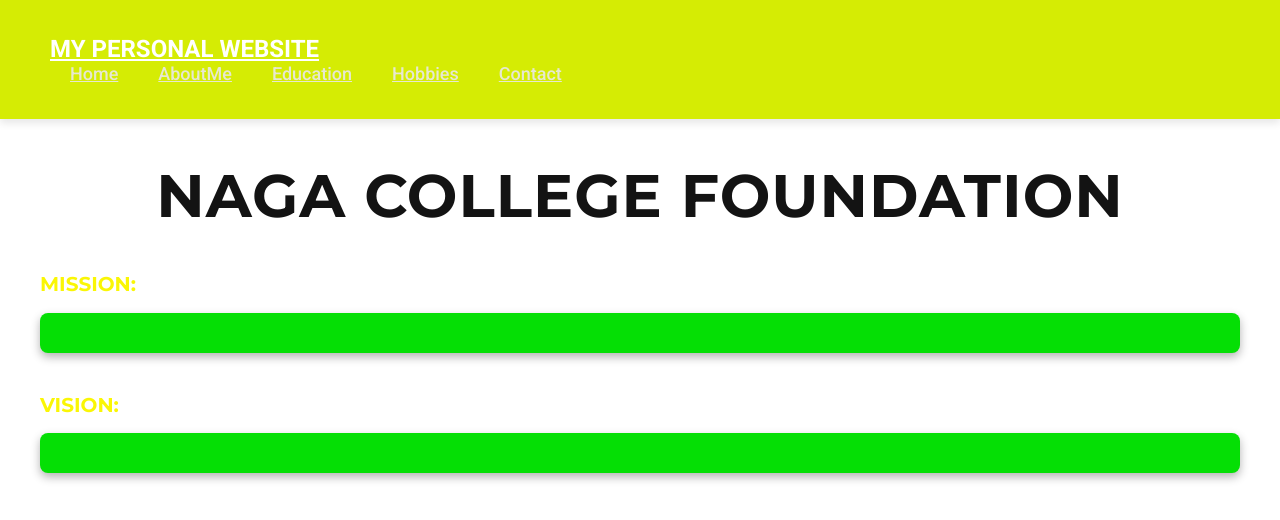
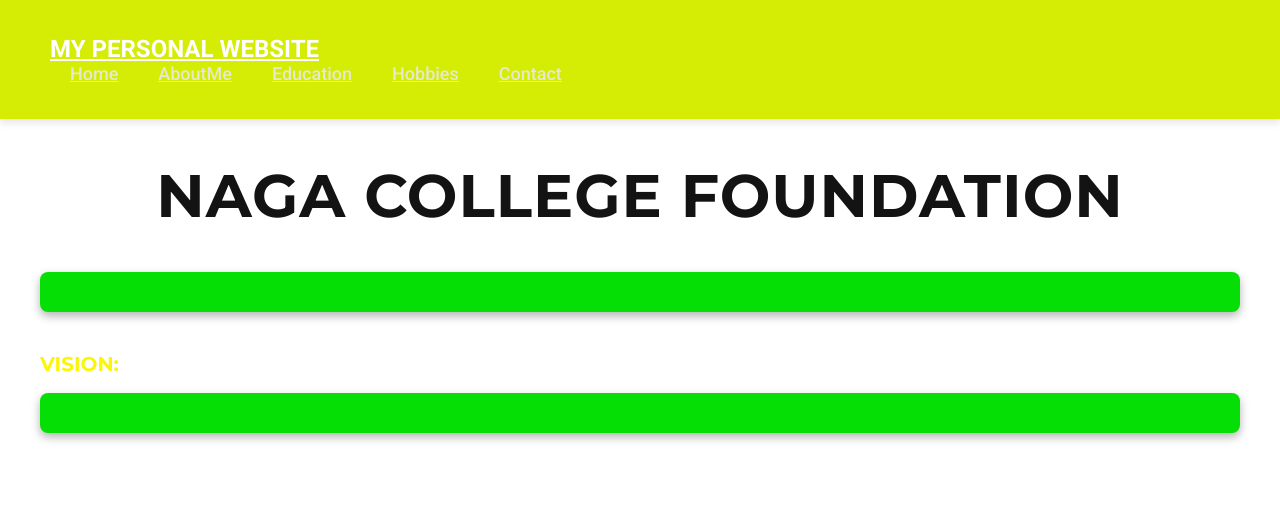
Before and after one commit to delossantos11/frontend2, a React (Vite) app: page / in a window 1280 px wide. Shown: the top 520 px of the page. Built offline with nearby package versions, Linux system fonts and the light colour scheme.

Commit message:
Update Home.jsx

```diff
--- a/src/Home.jsx
+++ b/src/Home.jsx
@@ -5,7 +5,7 @@ function Home() {
   return (
     <div>
       <h1 className='home-h1'>NAGA COLLEGE FOUNDATION</h1>
-      <h2 className='home-h2'>Mission:</h2>
+
       <p className='home-p'>
         </p>
 
```
